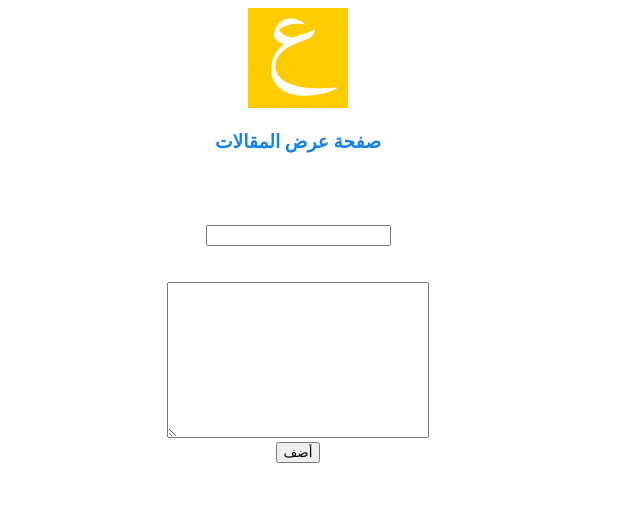
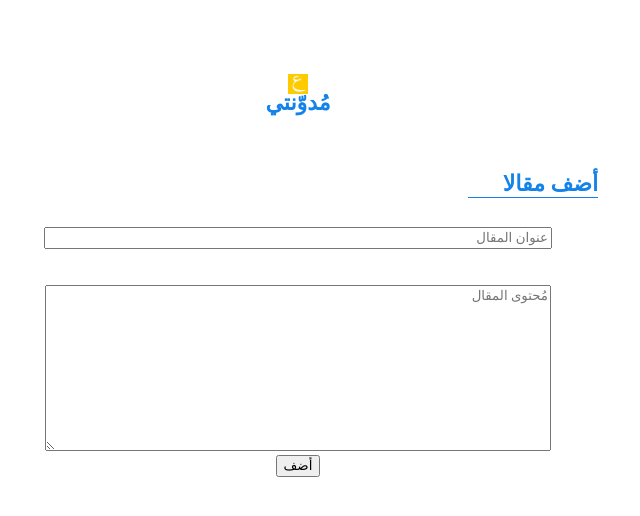
Before and after one commit to adyouri/flask-basics, a Flask app: page / in a window 1280 px wide. Shown: the top 516 px of the page, without its empty margins (342-982 px from the left). Run offline with Flask 2, Linux system fonts and the light colour scheme; data that the repository does not hold is empty.

Commit message:
Lesson 3 | Add css styles

```diff
--- a/lesson3/app.py
+++ b/lesson3/app.py
@@ -9,8 +9,7 @@ app = Flask(__name__)
 @app.route("/")
 def home():
     posts = manage_db.get_posts()
-    return render_template('index.html', posts = posts, page = u"صفحة عرض المقالات")
-
+    return render_template('index.html', posts = posts)
 
 # Create Post Page
 @app.route("/create", methods=['GET', 'POST'])
@@ -27,7 +26,7 @@ def create():
 @app.route("/post/<post_id>")
 def post(post_id):
     post = manage_db.get_post_by_id(post_id)
-    return render_template('post.html', post = post, page = u"صفحة مقال واحد")
+    return render_template('post.html', post = post)
 
 
 # Delete Post
--- a/lesson3/static/css/style.css
+++ b/lesson3/static/css/style.css
@@ -1,11 +1,62 @@
+* {
+    font-family: Droid Arabic Naskh;
+}
 body {
+    margin-top:50px;
     text-align: center;
 }
+.main {
+    max-width: 600px;
+    margin: 0 auto;
+}
 
-h3 {
+h2 {
     color:#1383EA;
 }
 
 p {
     font-size: 14px;
+    margin-bottom: 80px;
+
 }
+a{
+ color: #16A765;
+ text-decoration: none;
+}
+.delete {
+    color: #ffffff;
+    border-radius: 2px;
+    padding:3px;
+    background-color: #DD4B39;
+    font-size: 10px;
+}
+.logo {
+    width: 20px;
+    margin-bottom:-30px;
+}
+h3{
+    font-size: 22px;
+    color: #1383EA;
+    margin-bottom:50px;
+}
+h4{
+    font-size: 22px;
+    text-align: right;
+    color: #1383EA;
+    border-bottom: 1px solid #1383EA;
+    width: 130px;
+    margin-top:55px;
+}
+.back_to_home {
+    font-size: 12px;
+    color: #666;
+    text-decoration: underline;
+}
+hr {
+    width: 400px;
+    color: #666;
+}
+
+.input {
+    width: 500px;
+}
--- a/lesson3/templates/index.html
+++ b/lesson3/templates/index.html
@@ -2,30 +2,36 @@
 <html lang="en">
 <head>
     <meta charset="UTF-8">
-    <title>{{ page }}</title>
+    <title>مُدوّنتي</title>
     <link rel="stylesheet" href="{{ url_for('static', filename='css/style.css')}}">
 </head>
 <body style="direction: rtl;">
-    <img src="{{ url_for('static', filename='img/logo.png')}}" />
-    <h3>{{ page }}</h3>
+    <img src="{{ url_for('static', filename='img/logo.png')}}" class="logo" />
+    <h3>مُدوّنتي</h3>
+
+
+    <div class="main">
     {% for post in posts %}
-    <a href="post/{{ post[0] }}"><h2> {{ post[1] }} </h2></a>
-    <a href="delete/{{ post[0] }}"><h6>حذف</h6></a>
+    <a href="post/{{ post[0] }}"><h2> {{ post[1] }} </a>
+    <a href="delete/{{ post[0] }}"><span class="delete">حذف</span></a>
+    </h2>
         <p> {{ post[2] }} </p>
     {% endfor %}
+
+
+
+       <h4>أضف مقالا</h4>
+    <div class="create_form">
+        <form action="{{ url_for('create') }}" method="POST">
+      <input class="input" type="text" name="title" placeholder="عنوان المقال"/>
        <br>
        <br>
        <br>
-    <div class="create_form">
-        <form action="{{ url_for('create') }}" method="POST">
-      <input type="text" name="title"/>
-       <br>
-       <br>
-       <br>
-       <textarea name="content" cols="30" rows="10"></textarea>
+       <textarea name="content"  class="input" rows="10" placeholder="مُحتوى المقال"></textarea>
        <br>
        <input type="submit" value="أضف" />
         </form>
     </div>
+    </div>
 </body>
 </html>
```
Also changed, not shown: lesson3/templates/post.html (+4 -3 lines), 1 other file.
